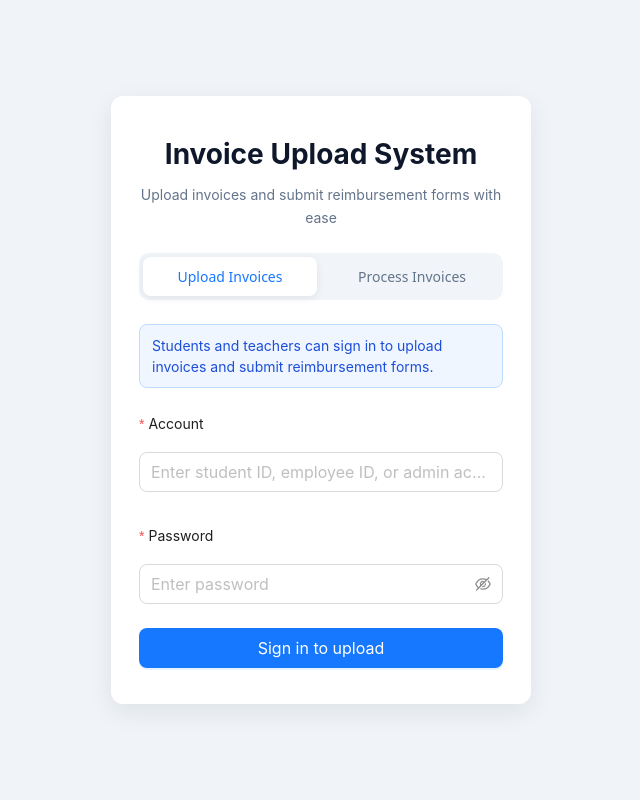
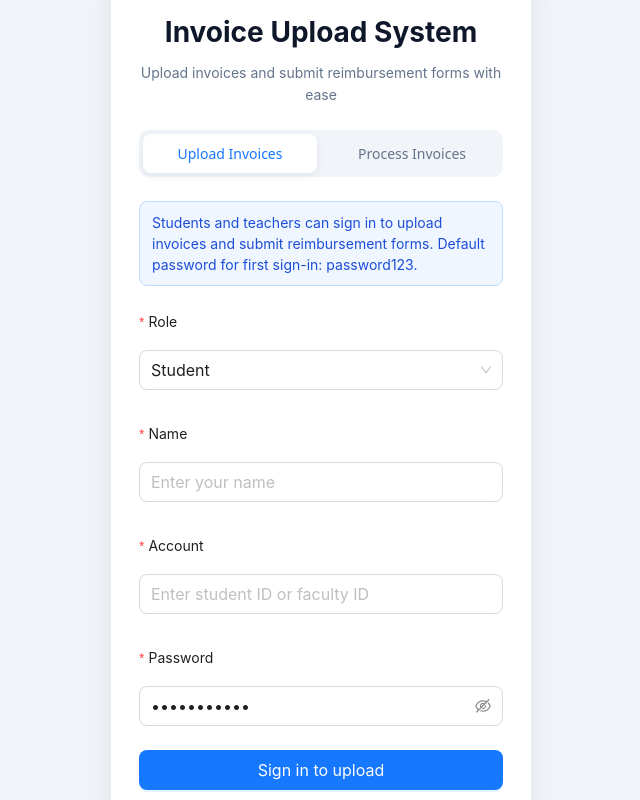
Before and after one commit to 9cc9/invoice_system_app, a React (Vite) app: page /login in a window 1280 px wide. Shown: the whole page, without its empty margins (319-959 px from the left). Built offline with nearby package versions, Linux system fonts and the light colour scheme.

Commit message:
Feat:自动注册

```diff
--- a/src/entities/auth/api/authApi.js
+++ b/src/entities/auth/api/authApi.js
@@ -7,15 +7,22 @@ import { API_ENDPOINTS } from 'shared/api/endpoints';
 
 /**
  * 登录
- * @param {string} accountNo - 学号或工号
- * @param {string} password - 密码
+ * @param {object} credentials
+ * @param {string} credentials.accountNo - 学号或工号
+ * @param {string} credentials.password - 密码
+ * @param {string} [credentials.name] - 姓名（首次登录建号）
+ * @param {string} [credentials.role] - 角色 STUDENT/TEACHER（首次登录建号）
  * @returns {Promise<{user: object, sessionToken: string}>}
  */
-export const login = async (accountNo, password) => {
-  return apiClient.post(API_ENDPOINTS.AUTH.LOGIN, {
-    accountNo,
-    password,
-  });
+export const login = async ({ accountNo, password, name, role }) => {
+  const payload = { accountNo, password };
+  if (name) {
+    payload.name = name;
+  }
+  if (role) {
+    payload.role = role;
+  }
+  return apiClient.post(API_ENDPOINTS.AUTH.LOGIN, payload);
 };
 
 /**
--- a/src/entities/auth/store/authStore.js
+++ b/src/entities/auth/store/authStore.js
@@ -21,10 +21,10 @@ export const useAuthStore = create(
       loading: false,
       error: null,
 
-      login: async (accountNo, password) => {
+      login: async ({ accountNo, password, name, role }) => {
         set({ loading: true, error: null });
         try {
-          const response = await loginApi(accountNo, password);
+          const response = await loginApi({ accountNo, password, name, role });
           set({
             user: response.user,
             isAuthenticated: true,
--- a/src/pages/LoginPage/LoginPage.jsx
+++ b/src/pages/LoginPage/LoginPage.jsx
@@ -4,6 +4,7 @@
 
 import { useEffect, useState } from 'react';
 import { useNavigate, useLocation } from 'react-router-dom';
+import { Select } from 'antd';
 import { Form, FormItem, useForm } from 'shared/ui/Form';
 import { Input } from 'shared/ui/Input';
 import { Button } from 'shared/ui/Button';
@@ -13,6 +14,7 @@ import { Text } from 'shared/ui/Text';
 import {
   useAuthStore,
   LOGIN_MODES,
+  USER_ROLES,
   getHomeRouteByRole,
   canAccessLoginMode,
 } from 'entities/auth';
@@ -20,6 +22,8 @@ import { POST_LOGIN_REDIRECT_KEY } from 'shared/constants/routes';
 import { useTranslation } from 'shared/hooks/useTranslation';
 import { LanguageSwitcher } from 'components/i18n';
 import { styles } from './LoginPage.styles';
+
+const DEFAULT_UPLOAD_PASSWORD = 'password123';
 
 export const LoginPage = () => {
   const navigate = useNavigate();
@@ -54,11 +58,35 @@ export const LoginPage = () => {
 
   const handleModeSwitch = (mode) => {
     setLoginMode(mode);
+    form.resetFields();
+    if (mode === LOGIN_MODES.UPLOAD) {
+      form.setFieldsValue({
+        role: USER_ROLES.STUDENT,
+        password: DEFAULT_UPLOAD_PASSWORD,
+      });
+    }
   };
 
+  useEffect(() => {
+    if (loginMode === LOGIN_MODES.UPLOAD) {
+      form.setFieldsValue({
+        role: USER_ROLES.STUDENT,
+        password: DEFAULT_UPLOAD_PASSWORD,
+      });
+    }
+  }, [form, loginMode]);
+
+  const isUploadMode = loginMode === LOGIN_MODES.UPLOAD;
+
   const handleSubmit = async (values) => {
-    const { accountNo, password } = values;
-    const result = await login(accountNo.trim(), password);
+    const { accountNo, password, name, role } = values;
+    const result = await login({
+      accountNo: accountNo.trim(),
+      password,
+      ...(isUploadMode
+        ? { name: name?.trim(), role }
+        : {}),
+    });
 
     if (!result.success) {
       message.error(result.error || t('common:message.loginFailed'));
@@ -79,8 +107,6 @@ export const LoginPage = () => {
     message.success(t('common:message.loginSuccess'));
     navigate(getRedirectPath(result.user), { replace: true });
   };
-
-  const isUploadMode = loginMode === LOGIN_MODES.UPLOAD;
 
   return (
     <View style={styles.loginPage}>
@@ -128,7 +154,42 @@ export const LoginPage = () => {
           layout="vertical"
           autoComplete="off"
           size="large"
+          initialValues={
+            isUploadMode
+              ? { role: USER_ROLES.STUDENT, password: DEFAULT_UPLOAD_PASSWORD }
+              : undefined
+          }
         >
+          {isUploadMode && (
+            <>
+              <FormItem
+                name="role"
+                label={t('auth:form.roleLabel')}
+                rules={[
+                  { required: true, message: t('auth:validation.roleRequired') },
+                ]}
+              >
+                <Select
+                  placeholder={t('auth:form.rolePlaceholder')}
+                  options={[
+                    { value: USER_ROLES.STUDENT, label: t('auth:form.roleStudent') },
+                    { value: USER_ROLES.TEACHER, label: t('auth:form.roleTeacher') },
+                  ]}
+                />
+              </FormItem>
+
+              <FormItem
+                name="name"
+                label={t('auth:form.nameLabel')}
+                rules={[
+                  { required: true, message: t('auth:validation.nameRequired') },
+                ]}
+              >
+                <Input placeholder={t('auth:form.namePlaceholder')} />
+              </FormItem>
+            </>
+          )}
+
           <FormItem
             name="accountNo"
             label={t('auth:form.accountLabel')}
@@ -147,7 +208,13 @@ export const LoginPage = () => {
               { min: 6, message: t('auth:validation.passwordMinLength') },
             ]}
           >
-            <Input.Password placeholder={t('auth:form.passwordPlaceholder')} />
+            <Input.Password
+              placeholder={
+                isUploadMode
+                  ? t('auth:form.uploadPasswordPlaceholder')
+                  : t('auth:form.passwordPlaceholder')
+              }
+            />
           </FormItem>
 
           {error && (
--- a/src/pages/TeacherHomePage/TeacherHomePage.jsx
+++ b/src/pages/TeacherHomePage/TeacherHomePage.jsx
@@ -172,6 +172,14 @@ export const TeacherHomePage = () => {
         render: (_, record) => t('reimbursement:list.totalAmount', { amount: record.totalInvoiceAmount ?? 0 }),
       },
       {
+        title: t('reimbursement:form.remark'),
+        dataIndex: 'remark',
+        key: 'remark',
+        width: 160,
+        ellipsis: true,
+        render: (value) => value || '-',
+      },
+      {
         title: t('reimbursement:teacher.column.status'),
         dataIndex: 'status',
         key: 'status',
@@ -282,7 +290,7 @@ export const TeacherHomePage = () => {
                 disabled: !DOWNLOADABLE_STATUSES.has(record.status),
               }),
             }}
-            scroll={{ x: 960 }}
+            scroll={{ x: 1120 }}
           />
         </View>
       </View>
--- a/src/shared/i18n/resources/en-US/auth.json
+++ b/src/shared/i18n/resources/en-US/auth.json
@@ -9,20 +9,29 @@
   },
   "message": {
     "loginSubtitle": "Upload invoices and submit reimbursement forms with ease",
-    "uploadLoginHint": "Students and teachers can sign in to upload invoices and submit reimbursement forms.",
+    "uploadLoginHint": "Students and teachers can sign in to upload invoices and submit reimbursement forms. Default password for first sign-in: password123.",
     "processLoginHint": "Administrators can sign in to review, filter, and download submitted forms.",
     "uploadHomeHint": "Upload invoices and manage your reimbursement forms here.",
     "adminHomeHint": "Review forms by business category, filter, and download attachments as ZIP.",
     "welcomeUser": "Welcome back, {{name}} ({{accountNo}})"
   },
   "form": {
+    "roleLabel": "Role",
+    "rolePlaceholder": "Select student or faculty",
+    "roleStudent": "Student",
+    "roleTeacher": "Faculty",
+    "nameLabel": "Name",
+    "namePlaceholder": "Enter your name",
     "accountLabel": "Account",
-    "accountPlaceholder": "Enter student ID, employee ID, or admin account",
+    "accountPlaceholder": "Enter student ID or faculty ID",
     "passwordLabel": "Password",
-    "passwordPlaceholder": "Enter password"
+    "passwordPlaceholder": "Enter password",
+    "uploadPasswordPlaceholder": "Use password123 for first sign-in"
   },
   "validation": {
     "accountRequired": "Please enter your account",
+    "nameRequired": "Please enter your name",
+    "roleRequired": "Please select a role",
     "passwordRequired": "Please enter your password",
     "passwordMinLength": "Password must be at least 6 characters"
   },
--- a/src/shared/i18n/resources/es-BO/auth.json
+++ b/src/shared/i18n/resources/es-BO/auth.json
@@ -9,20 +9,29 @@
   },
   "message": {
     "loginSubtitle": "Suba facturas y envíe formularios de reembolso fácilmente",
-    "uploadLoginHint": "Estudiantes y docentes pueden iniciar sesión para subir facturas y enviar formularios.",
+    "uploadLoginHint": "Estudiantes y docentes pueden iniciar sesión para subir facturas y enviar formularios. La contraseña predeterminada en el primer inicio de sesión es password123.",
     "processLoginHint": "Los administradores pueden revisar, filtrar y descargar formularios enviados.",
     "uploadHomeHint": "Suba facturas y gestione sus formularios de reembolso aquí.",
     "adminHomeHint": "Revise formularios por categoría de negocio, filtre y descargue adjuntos en ZIP.",
     "welcomeUser": "Bienvenido, {{name}} ({{accountNo}})"
   },
   "form": {
+    "roleLabel": "Rol",
+    "rolePlaceholder": "Seleccione estudiante o docente",
+    "roleStudent": "Estudiante",
+    "roleTeacher": "Docente",
+    "nameLabel": "Nombre",
+    "namePlaceholder": "Ingrese su nombre",
     "accountLabel": "Cuenta",
-    "accountPlaceholder": "Ingrese número de estudiante, empleado o cuenta de administrador",
+    "accountPlaceholder": "Ingrese número de estudiante o número de docente",
     "passwordLabel": "Contraseña",
-    "passwordPlaceholder": "Ingrese contraseña"
+    "passwordPlaceholder": "Ingrese contraseña",
+    "uploadPasswordPlaceholder": "Use password123 en el primer inicio de sesión"
   },
   "validation": {
     "accountRequired": "Ingrese su cuenta",
+    "nameRequired": "Ingrese su nombre",
+    "roleRequired": "Seleccione un rol",
     "passwordRequired": "Ingrese su contraseña",
     "passwordMinLength": "La contraseña debe tener al menos 6 caracteres"
   },
--- a/src/shared/i18n/resources/zh-CN/auth.json
+++ b/src/shared/i18n/resources/zh-CN/auth.json
@@ -9,20 +9,29 @@
   },
   "message": {
     "loginSubtitle": "上传发票、提交报销单，简化学校报销流程",
-    "uploadLoginHint": "学生和老师均可登录，上传发票并提交报销单。",
+    "uploadLoginHint": "学生和老师均可登录，上传发票并提交报销单。首次登录时，默认密码为 password123。",
     "processLoginHint": "管理员登录后可查看、筛选并打包下载已提交的报销单。",
     "uploadHomeHint": "在此上传发票并管理您的报销单。",
     "adminHomeHint": "按业务类目查看报销单，支持筛选与打包下载附件。",
     "welcomeUser": "{{name}}（{{accountNo}}），欢迎回来"
   },
   "form": {
+    "roleLabel": "身份",
+    "rolePlaceholder": "请选择学生或老师",
+    "roleStudent": "学生",
+    "roleTeacher": "老师",
+    "nameLabel": "姓名",
+    "namePlaceholder": "请输入姓名",
     "accountLabel": "账号",
-    "accountPlaceholder": "请输入学号、工号或管理员账号",
+    "accountPlaceholder": "请输入学生学号或老师工号",
     "passwordLabel": "密码",
-    "passwordPlaceholder": "请输入密码"
+    "passwordPlaceholder": "请输入密码",
+    "uploadPasswordPlaceholder": "首次登录请使用 password123"
   },
   "validation": {
     "accountRequired": "请输入账号",
+    "nameRequired": "请输入姓名",
+    "roleRequired": "请选择身份",
     "passwordRequired": "请输入密码",
     "passwordMinLength": "密码至少6位"
   },
```
